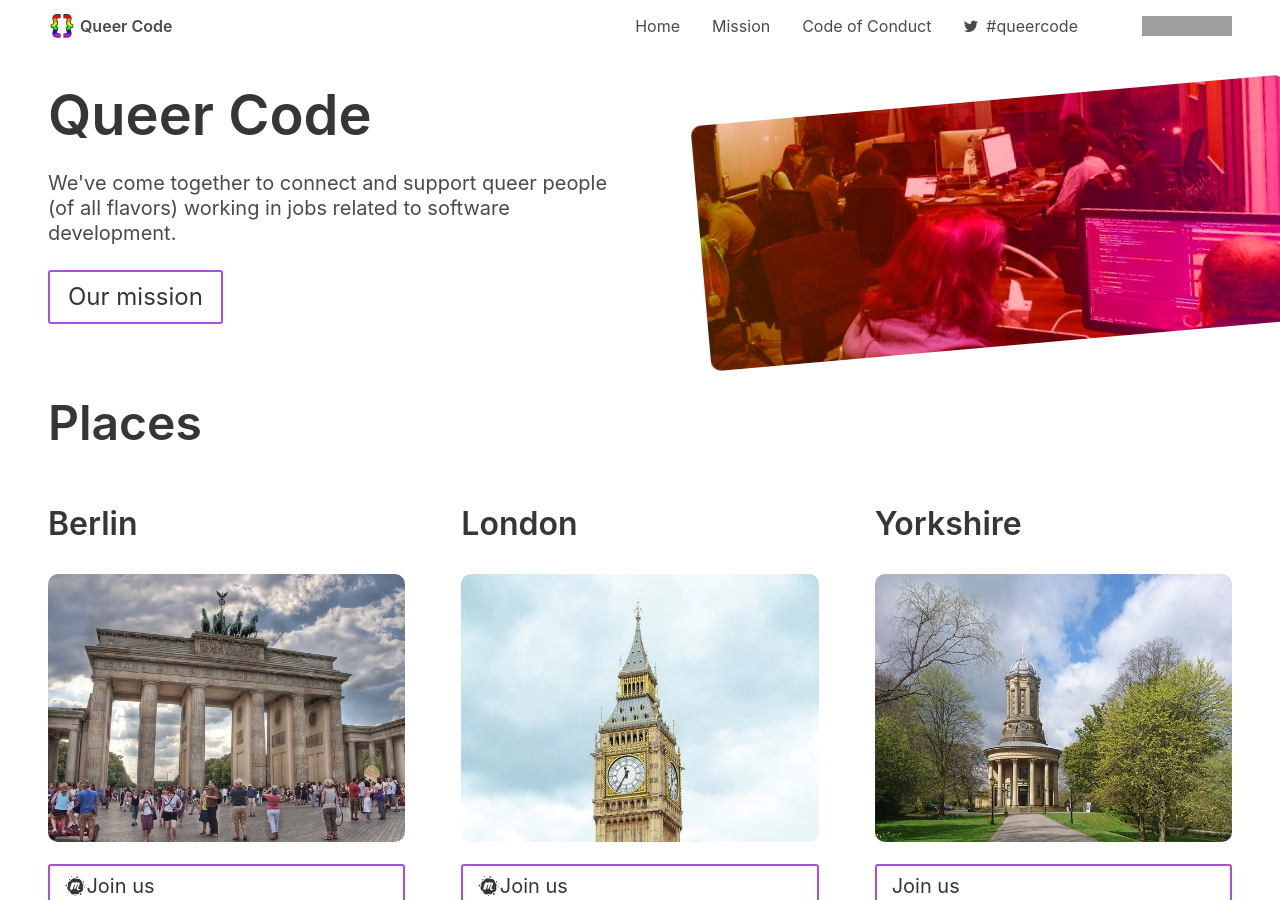
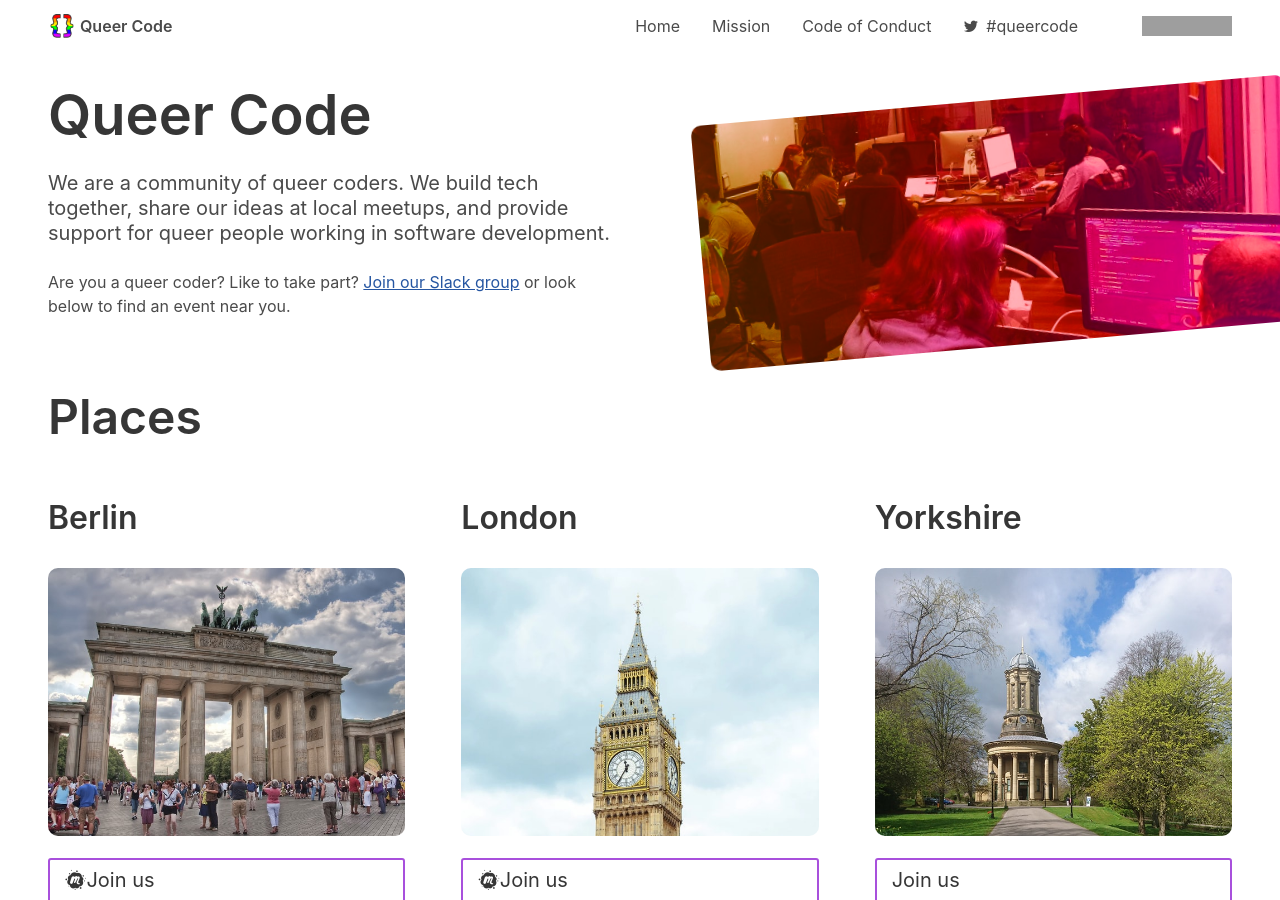
Before and after one commit to QueerCodeOrg/queercodeberlin.github.io, a Jekyll site: the page built from index.html, in a window 1280 px wide and 900 px high. Built offline with Jekyll 4.4.1, drawn with Linux system fonts in a browser that asks for light colours; comment, search, counter and statistics services are not loaded; grey boxes are pictures that could not be loaded.

Commit message:
Update site description and add new call-to-action for Slack

```diff
--- a/_config.yml
+++ b/_config.yml
@@ -6,7 +6,7 @@
 # feature for the data you need to update frequently.
 #
 title: Queer Code
-description: We've come together to connect and support queer people (of all flavors) working in jobs related to software development.
+description: We are a community of queer coders. We build tech together, share our ideas at local meetups, and provide support for queer people working in software development.
 sass:
     sass_dir: _sass
     style: compressed
--- a/index.html
+++ b/index.html
@@ -13,7 +13,7 @@ layout: default
          {{ site.description }}
       </p>
       <p>
-        <a class="button is-bordered is-rainbow" href="/mission">Our mission</a>
+        Are you a queer coder? Like to take part? <a href="https://slackinvite-qcldn.herokuapp.com/">Join our Slack group</a> or look below to find an event near you.
       </p>
     </div>
   </div>
```
